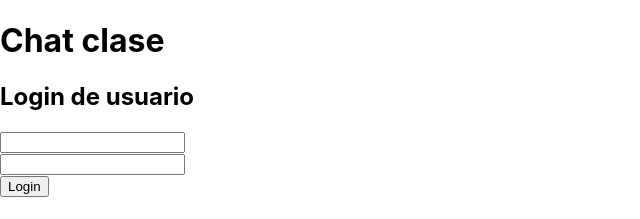
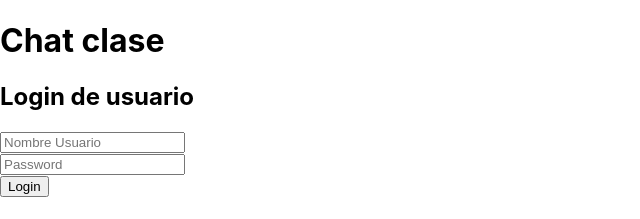
Before and after one commit to Gonzaloav/2reactexpresschat2, a React (Create React App) app in the folder 2reactexpresschat2/: page / in a window 1280 px wide. Shown: the top 219 px of the page, without its empty margins (0-640 px from the left). Built offline with nearby package versions, Linux system fonts and the light colour scheme.

Commit message:
login placeholder

```diff
--- a/2reactexpresschat2/src/components/Login/Login.jsx
+++ b/2reactexpresschat2/src/components/Login/Login.jsx
@@ -36,8 +36,8 @@ function Login({ results }) {
     return (
         <>
             <h2>Login de usuario</h2>
-            <input type="text" value={usuario} onChange={changeUsuario} /><br />
-            <input type="text" value={password} onChange={changePassword} /><br />
+            <input type="text" value={usuario} onChange={changeUsuario} placeholder="Nombre Usuario" /><br />
+            <input type="text" value={password} onChange={changePassword} placeholder="Password"/><br />
             <button onClick={login}>Login</button>
         </>
     );
```
